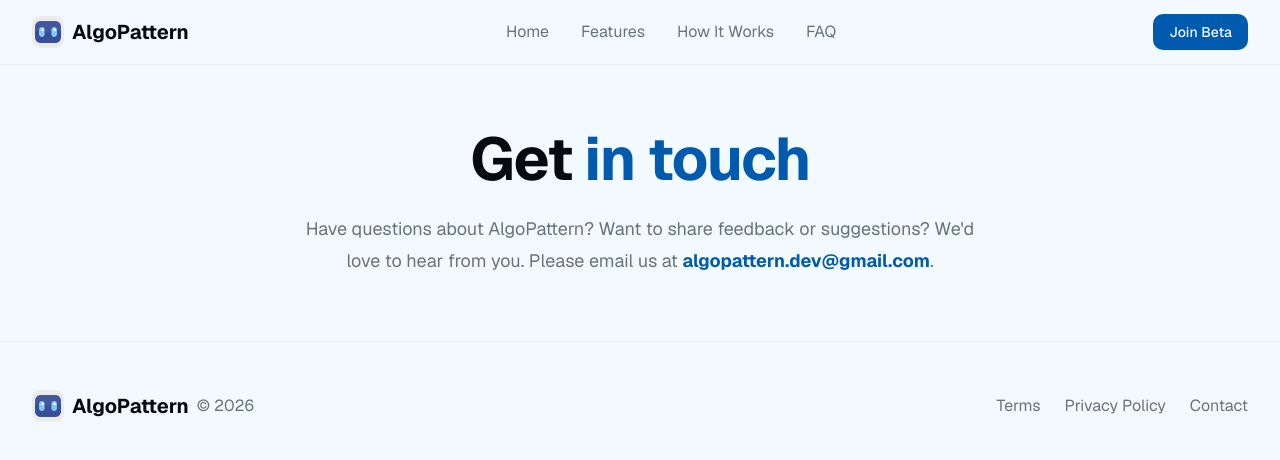
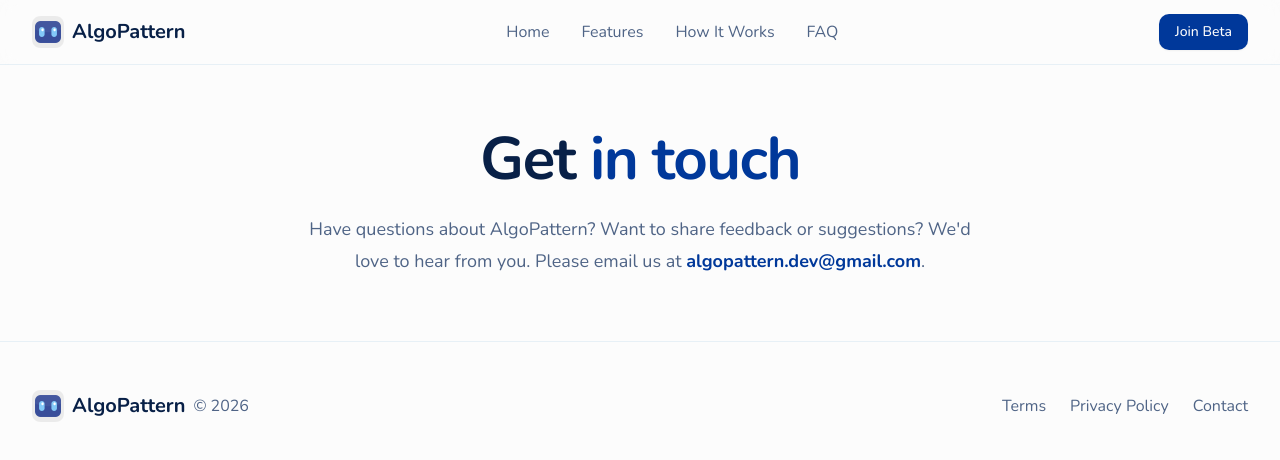
Before and after one commit to algopattern-app/landing-page, a Next.js app: page /contact in a window 1280 px wide. Shown: the top 460 px of the page. Built offline with nearby package versions, Linux system fonts and the light colour scheme.

Commit message:
Updated fonts & mockup

```diff
--- a/app/globals.css
+++ b/app/globals.css
@@ -4,80 +4,80 @@
 @custom-variant dark (&:is(.dark *));
 
 :root {
-  /* Updated color scheme to match the AlgoPattern mascot's blue and purple palette */
-  --background: oklch(0.98 0.01 240);
-  --foreground: oklch(0.15 0.02 240);
-  --card: oklch(1 0 0);
-  --card-foreground: oklch(0.15 0.02 240);
-  --popover: oklch(1 0 0);
-  --popover-foreground: oklch(0.15 0.02 240);
-  --primary: oklch(0.45 0.18 240); /* Deep blue from mascot */
-  --primary-foreground: oklch(0.98 0.01 240);
-  --secondary: oklch(0.92 0.02 240);
-  --secondary-foreground: oklch(0.15 0.02 240);
-  --muted: oklch(0.95 0.01 240);
-  --muted-foreground: oklch(0.55 0.02 240);
-  --accent: oklch(0.65 0.15 280); /* Purple from mascot's face screen */
-  --accent-foreground: oklch(0.98 0.01 240);
+  /* Palette: Cream #EDEEC9, Sky Blue #83C9F8, Slate Blue #6E72E6, Dusk Blue #394E9A, Gold #E9D985 */
+  --background: oklch(0.99 0.0 0);         /* White */
+  --foreground: oklch(0.25 0.08 260);      /* Dark, near Dusk Blue */
+  --card: oklch(0.99 0.0 0);
+  --card-foreground: oklch(0.25 0.08 260);
+  --popover: oklch(0.99 0.0 0);
+  --popover-foreground: oklch(0.25 0.08 260);
+  --primary: oklch(0.38 0.17 260);         /* Dusk Blue #394E9A */
+  --primary-foreground: oklch(0.99 0.0 0);
+  --secondary: oklch(0.90 0.05 210);       /* Light blue-tinted neutral */
+  --secondary-foreground: oklch(0.25 0.08 260);
+  --muted: oklch(0.94 0.02 240);
+  --muted-foreground: oklch(0.50 0.06 260);
+  --accent: oklch(0.87 0.11 90);           /* Light Gold #E9D985 */
+  --accent-foreground: oklch(0.25 0.08 260);
   --destructive: oklch(0.577 0.245 27.325);
-  --destructive-foreground: oklch(0.98 0.01 240);
-  --border: oklch(0.9 0.01 240);
-  --input: oklch(0.95 0.01 240);
-  --ring: oklch(0.45 0.18 240);
-  --chart-1: oklch(0.646 0.222 240);
-  --chart-2: oklch(0.6 0.15 280);
-  --chart-3: oklch(0.75 0.12 200); /* Light blue from mascot body */
-  --chart-4: oklch(0.828 0.189 84.429);
-  --chart-5: oklch(0.769 0.188 70.08);
+  --destructive-foreground: oklch(0.99 0.0 0);
+  --border: oklch(0.88 0.03 240);
+  --input: oklch(0.94 0.02 240);
+  --ring: oklch(0.55 0.20 265);            /* Slate Blue #6E72E6 */
+  --chart-1: oklch(0.38 0.17 260);         /* Dusk Blue */
+  --chart-2: oklch(0.55 0.20 265);         /* Slate Blue */
+  --chart-3: oklch(0.82 0.08 210);         /* Sky Blue #83C9F8 */
+  --chart-4: oklch(0.87 0.11 90);          /* Light Gold #E9D985 */
+  --chart-5: oklch(0.97 0.02 95);          /* Cream #EDEEC9 */
   --radius: 0.75rem;
-  --sidebar: oklch(0.985 0 0);
-  --sidebar-foreground: oklch(0.145 0 0);
-  --sidebar-primary: oklch(0.205 0 0);
-  --sidebar-primary-foreground: oklch(0.985 0 0);
-  --sidebar-accent: oklch(0.97 0 0);
-  --sidebar-accent-foreground: oklch(0.205 0 0);
-  --sidebar-border: oklch(0.922 0 0);
-  --sidebar-ring: oklch(0.708 0 0);
+  --sidebar: oklch(0.99 0.0 0);
+  --sidebar-foreground: oklch(0.25 0.08 260);
+  --sidebar-primary: oklch(0.38 0.17 260);
+  --sidebar-primary-foreground: oklch(0.99 0.0 0);
+  --sidebar-accent: oklch(0.87 0.11 90);
+  --sidebar-accent-foreground: oklch(0.25 0.08 260);
+  --sidebar-border: oklch(0.88 0.03 240);
+  --sidebar-ring: oklch(0.55 0.20 265);
 }
 
 .dark {
-  --background: oklch(0.08 0.01 240);
-  --foreground: oklch(0.95 0.01 240);
-  --card: oklch(0.12 0.01 240);
-  --card-foreground: oklch(0.95 0.01 240);
-  --popover: oklch(0.12 0.01 240);
-  --popover-foreground: oklch(0.95 0.01 240);
-  --primary: oklch(0.65 0.18 240);
-  --primary-foreground: oklch(0.08 0.01 240);
-  --secondary: oklch(0.18 0.01 240);
-  --secondary-foreground: oklch(0.95 0.01 240);
-  --muted: oklch(0.15 0.01 240);
-  --muted-foreground: oklch(0.65 0.02 240);
-  --accent: oklch(0.75 0.15 280);
-  --accent-foreground: oklch(0.08 0.01 240);
+  --background: oklch(0.18 0.06 260);
+  --foreground: oklch(0.94 0.03 95);
+  --card: oklch(0.22 0.07 260);
+  --card-foreground: oklch(0.94 0.03 95);
+  --popover: oklch(0.22 0.07 260);
+  --popover-foreground: oklch(0.94 0.03 95);
+  --primary: oklch(0.82 0.08 210);          /* Sky Blue #83C9F8 */
+  --primary-foreground: oklch(0.18 0.06 260);
+  --secondary: oklch(0.28 0.08 260);
+  --secondary-foreground: oklch(0.94 0.03 95);
+  --muted: oklch(0.25 0.07 260);
+  --muted-foreground: oklch(0.70 0.05 260);
+  --accent: oklch(0.87 0.11 90);            /* Light Gold #E9D985 */
+  --accent-foreground: oklch(0.18 0.06 260);
   --destructive: oklch(0.396 0.141 25.723);
-  --destructive-foreground: oklch(0.95 0.01 240);
-  --border: oklch(0.2 0.01 240);
-  --input: oklch(0.18 0.01 240);
-  --ring: oklch(0.65 0.18 240);
-  --chart-1: oklch(0.488 0.243 240);
-  --chart-2: oklch(0.696 0.15 280);
-  --chart-3: oklch(0.75 0.12 200);
-  --chart-4: oklch(0.627 0.265 303.9);
-  --chart-5: oklch(0.645 0.246 16.439);
-  --sidebar: oklch(0.205 0 0);
-  --sidebar-foreground: oklch(0.985 0 0);
-  --sidebar-primary: oklch(0.488 0.243 264.376);
-  --sidebar-primary-foreground: oklch(0.985 0 0);
-  --sidebar-accent: oklch(0.269 0 0);
-  --sidebar-accent-foreground: oklch(0.985 0 0);
-  --sidebar-border: oklch(0.269 0 0);
-  --sidebar-ring: oklch(0.439 0 0);
+  --destructive-foreground: oklch(0.94 0.03 95);
+  --border: oklch(0.32 0.08 260);
+  --input: oklch(0.28 0.08 260);
+  --ring: oklch(0.82 0.08 210);
+  --chart-1: oklch(0.82 0.08 210);
+  --chart-2: oklch(0.55 0.20 265);
+  --chart-3: oklch(0.87 0.11 90);
+  --chart-4: oklch(0.97 0.02 95);
+  --chart-5: oklch(0.38 0.17 260);
+  --sidebar: oklch(0.22 0.07 260);
+  --sidebar-foreground: oklch(0.94 0.03 95);
+  --sidebar-primary: oklch(0.82 0.08 210);
+  --sidebar-primary-foreground: oklch(0.18 0.06 260);
+  --sidebar-accent: oklch(0.28 0.08 260);
+  --sidebar-accent-foreground: oklch(0.94 0.03 95);
+  --sidebar-border: oklch(0.32 0.08 260);
+  --sidebar-ring: oklch(0.82 0.08 210);
 }
 
 @theme inline {
-  --font-sans: var(--font-geist-sans);
-  --font-mono: var(--font-geist-sans);
+  --font-sans: var(--font-nunito);
+  --font-mono: var(--font-nunito);
   --color-background: var(--background);
   --color-foreground: var(--foreground);
   --color-card: var(--card);
@@ -122,5 +122,6 @@
   }
   body {
     @apply bg-background text-foreground;
+    font-family: var(--font-nunito), sans-serif;
   }
 }
--- a/app/layout.tsx
+++ b/app/layout.tsx
@@ -1,11 +1,15 @@
 import type React from "react"
 import type { Metadata } from "next"
-import { GeistSans } from "geist/font/sans"
-import { GeistMono } from "geist/font/mono"
+import { Nunito } from "next/font/google"
 import { Analytics } from "@vercel/analytics/next"
 import { Suspense } from "react"
 import { Toaster } from "@/components/ui/toaster"
 import "./globals.css"
+
+const nunito = Nunito({
+  subsets: ["latin"],
+  variable: "--font-nunito",
+})
 
 export const metadata: Metadata = {
   title: "AlgoPattern - Master Coding Interview Patterns",
@@ -45,7 +49,7 @@ export default function RootLayout({
 }>) {
   return (
     <html lang="en">
-      <body className={`font-mono ${GeistSans.variable} ${GeistMono.variable}`}>
+      <body className={`font-sans ${nunito.variable}`}>
         <Suspense fallback={null}>{children}</Suspense>
         <Analytics />
         <Toaster />
--- a/app/page.tsx
+++ b/app/page.tsx
@@ -3,7 +3,6 @@
 import { useState } from "react"
 import { Button } from "@/components/ui/button"
 import { Card } from "@/components/ui/card"
-import { Badge } from "@/components/ui/badge"
 import { Footer } from "@/components/footer"
 import { SignupModal } from "@/components/signup-modal"
 import { ArrowRight, Clock, Gamepad2, BookOpen, Smartphone, Trophy, Zap, Target, ChevronDown } from "lucide-react"
@@ -76,7 +75,7 @@ export default function HomePage() {
       <section className="py-20 bg-muted/30">
         <div className="container mx-auto px-4 sm:px-6 lg:px-8">
           <div className="mx-auto max-w-4xl">
-            <h2 className="text-3xl font-bold text-center mb-12 text-foreground">Why AlgoPattern?</h2>
+            <h2 className="text-4xl font-extrabold text-center mb-12 text-foreground">Why AlgoPattern?</h2>
             <div className="grid md:grid-cols-2 gap-8 items-center">
               <div>
                 <h3 className="text-xl font-semibold mb-4 text-foreground">Practicing LeetCode on mobile is clunky.</h3>
@@ -100,25 +99,23 @@ export default function HomePage() {
                 </div>
               </div>
               <div className="relative">
-                <Card className="p-6 bg-card border-border/50">
-                  <div className="space-y-4">
-                    <div className="flex items-center justify-between">
-                      <span className="text-sm font-medium text-muted-foreground">Two Pointers Pattern</span>
-                      <Badge variant="secondary">Level 2</Badge>
+                <Card className="p-5 bg-white border-border/50 max-w-xs mx-auto">
+                  <div className="space-y-3">
+                    <p className="text-lg font-bold text-foreground">Which pattern best fits?</p>
+                    <div className="rounded-2xl border border-gray-200 bg-white p-4">
+                      <p className="text-sm text-gray-600 leading-relaxed">
+                        Given a sorted array, find two numbers that add up to a target value.
+                      </p>
                     </div>
-                    <div className="h-2 bg-muted rounded-full overflow-hidden">
-                      <div className="h-full w-3/4 bg-primary rounded-full" />
-                    </div>
-                    <p className="text-sm text-muted-foreground">
-                      Which approach works best for finding pairs in a sorted array?
-                    </p>
                     <div className="space-y-2">
-                      <Button variant="outline" size="sm" className="w-full justify-start bg-transparent">
-                        A) Sliding window
-                      </Button>
-                      <Button variant="outline" size="sm" className="w-full justify-start bg-primary/10 border-primary">
-                        B) Two pointers ✓
-                      </Button>
+                      {["Hash Map / Set", "Two Pointers", "Sliding Window", "Modified Binary Search"].map((option) => (
+                        <div
+                          key={option}
+                          className="w-full rounded-2xl border border-gray-200 bg-white py-2.5 px-4 text-center text-sm font-semibold text-gray-900"
+                        >
+                          {option}
+                        </div>
+                      ))}
                     </div>
                   </div>
                 </Card>
@@ -132,7 +129,7 @@ export default function HomePage() {
       <section id="how-it-works" className="py-20">
         <div className="container mx-auto px-4 sm:px-6 lg:px-8">
           <div className="mx-auto max-w-4xl text-center mb-16">
-            <h2 className="text-3xl font-bold text-foreground mb-4">How It Works</h2>
+            <h2 className="text-4xl font-extrabold text-foreground mb-4">How It Works</h2>
             <p className="text-lg text-muted-foreground">Master coding patterns in three simple steps</p>
           </div>
 
@@ -174,7 +171,7 @@ export default function HomePage() {
       <section id="features" className="py-20 bg-muted/30">
         <div className="container mx-auto px-4 sm:px-6 lg:px-8">
           <div className="mx-auto max-w-4xl text-center mb-16">
-            <h2 className="text-3xl font-bold text-foreground mb-4">Built for Busy Learners</h2>
+            <h2 className="text-4xl font-extrabold text-foreground mb-4">Built for Busy Learners</h2>
             <p className="text-lg text-muted-foreground">Everything you need to master coding patterns on the go</p>
           </div>
 
@@ -210,7 +207,7 @@ export default function HomePage() {
       <section id="faq" className="py-20">
         <div className="container mx-auto px-4 sm:px-6 lg:px-8">
           <div className="mx-auto max-w-4xl text-center mb-16">
-            <h2 className="text-3xl font-bold text-foreground mb-4">Frequently Asked Questions</h2>
+            <h2 className="text-4xl font-extrabold text-foreground mb-4">Frequently Asked Questions</h2>
             <p className="text-lg text-muted-foreground">Everything you need to know about AlgoPattern</p>
           </div>
 
@@ -300,7 +297,7 @@ export default function HomePage() {
       <section className="py-20 bg-primary/5">
         <div className="container mx-auto px-4 sm:px-6 lg:px-8">
           <div className="mx-auto max-w-2xl text-center">
-            <h2 className="text-3xl font-bold text-foreground mb-4">Start Learning Today</h2>
+            <h2 className="text-4xl font-extrabold text-foreground mb-4">Start Learning Today</h2>
             <p className="text-lg text-muted-foreground mb-8 leading-relaxed">
               AlgoPattern is currently in beta.
               <br></br>
```
